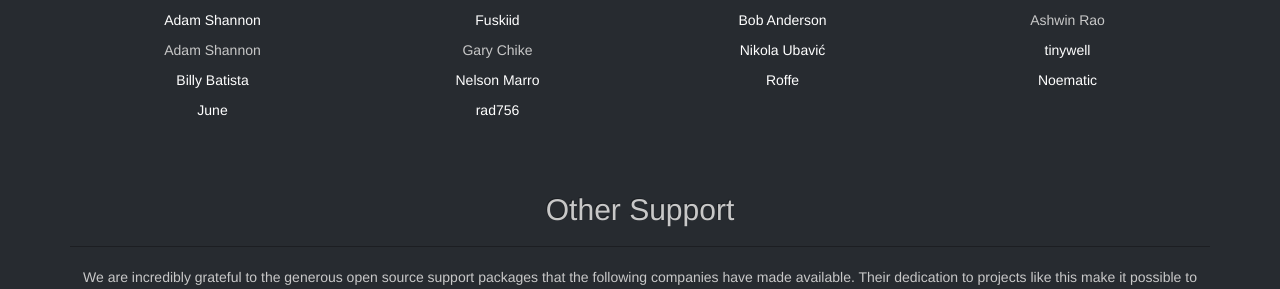
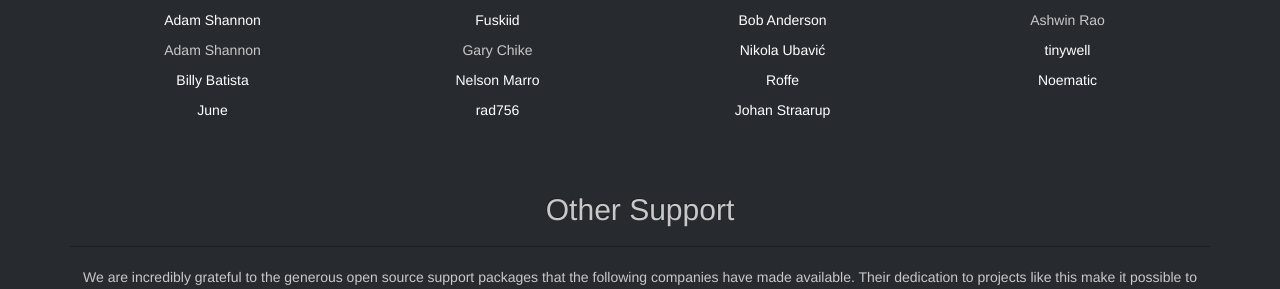
Before and after one commit to fyne-io/fyne-io.github.io, a Jekyll site: the page built from sponsor/index.md, in a window 1280 px wide and 900 px high, scrolled down 1003 px. Shown: the part 158-447 px from the top of the window. Built offline with Jekyll 4.4.1, drawn with Linux system fonts in a browser that asks for light colours.

Commit message:
New sponsor

```diff
--- a/sponsor/index.md
+++ b/sponsor/index.md
@@ -262,6 +262,7 @@
 [rad756](https://github.com/rad756)
 </div>
 <div class="col-lg-3 text-center" markdown="1">
+[Johan Straarup](https://github.com/jstraarup)
 </div>
 <div class="col-lg-3 text-center" markdown="1">
 </div>
```
